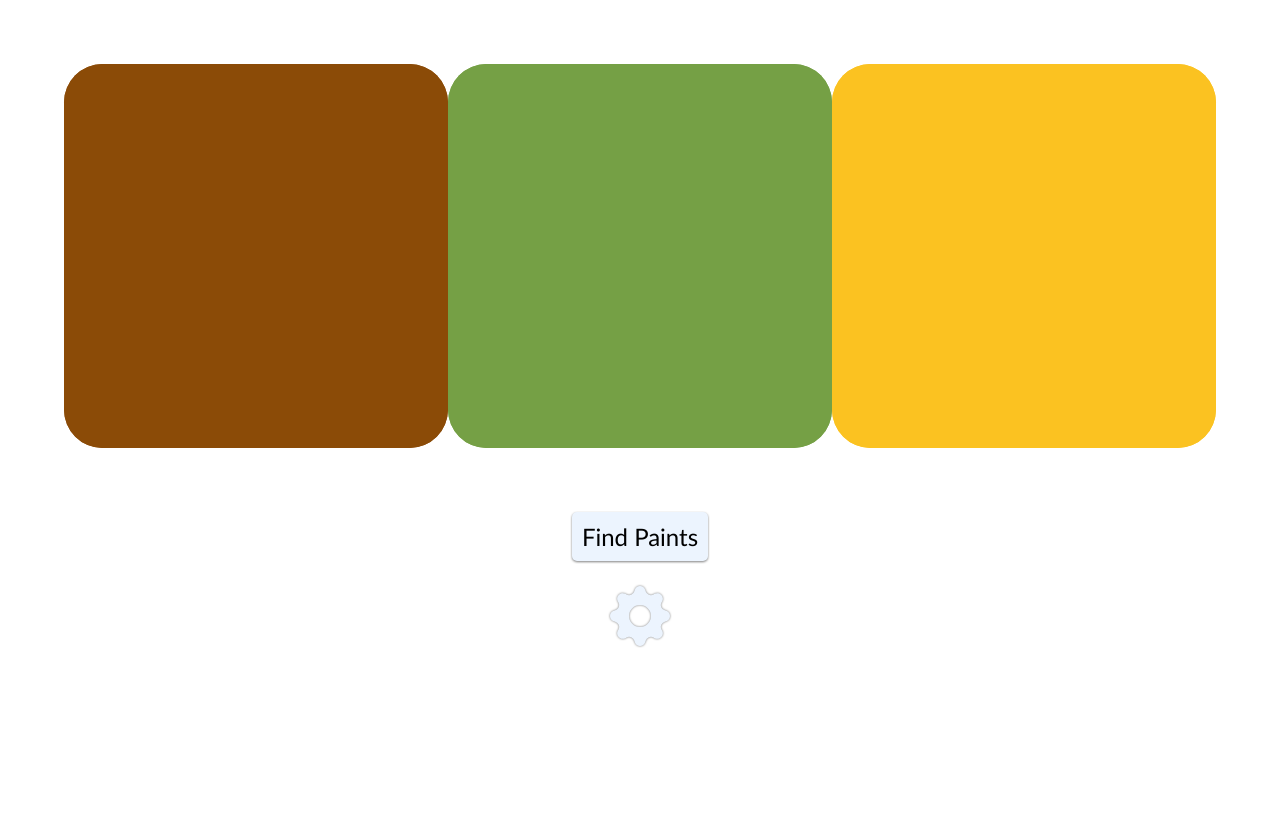
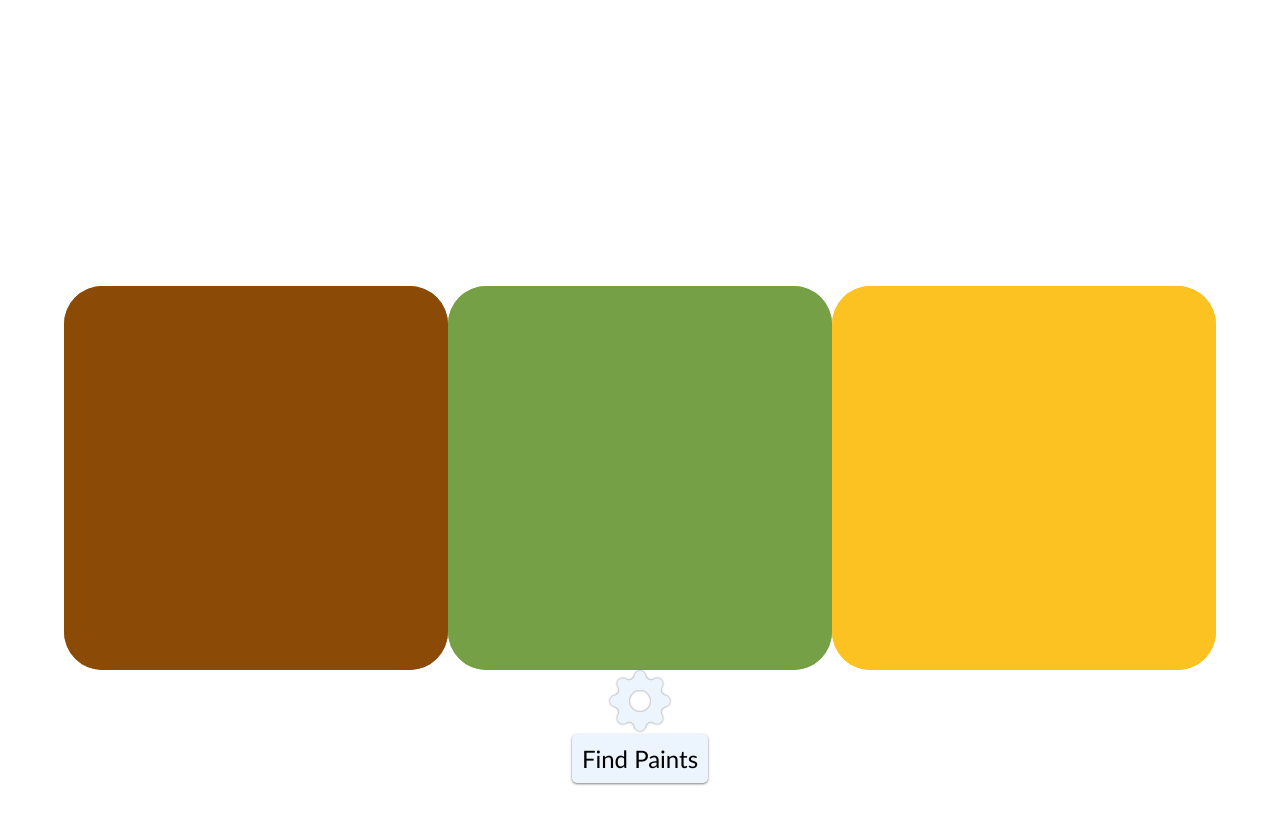
Before and after one commit to DonRomaniello/DaubNabIt, a React (Create React App) app: page / in a window 1280 px wide. Shown: the top 824 px of the page. Before the commit the page ends 800 px from the top, so only its background shows below. Built offline with nearby package versions, Linux system fonts and the light colour scheme.

Commit message:
Fixes "All Brands" bug.

```diff
--- a/src/components/SelectMenu.js
+++ b/src/components/SelectMenu.js
@@ -11,9 +11,7 @@ export function SelectMenu(props) {
   const dispatch = useDispatch();
 
   return (
-        <div
-        // className={styles.selectMenu}
-        >
+        <div>
         <select
         id={name.split(' ').join('').toLowerCase()}
         className={styles.selectMenu}
--- a/src/components/Settings.module.css
+++ b/src/components/Settings.module.css
@@ -6,8 +6,8 @@
 }
 
 .settingsRowParadeOpened {
-  position: sticky;
-  top: 30px;
+  position: fixed;
+  bottom: 5vw;
   width: 100vw;
 }
 
--- a/src/index.css
+++ b/src/index.css
@@ -5,6 +5,7 @@ body {
     sans-serif;
   -webkit-font-smoothing: antialiased;
   -moz-osx-font-smoothing: grayscale;
+  height: 80vw;
 }
 
 code {
--- a/src/modules/_searchPaints.js
+++ b/src/modules/_searchPaints.js
@@ -15,7 +15,7 @@ export const _searchPaints = (color, payload) => {
 
   const matches = []
 
-  if (brand == 'all') {
+  if (brand == 'all' || 'all brands') {
     paints.forEach((paint) => {
       if (!paint.rgb) {
         paint.rgb = _setRGBData(paint.hex)
```
